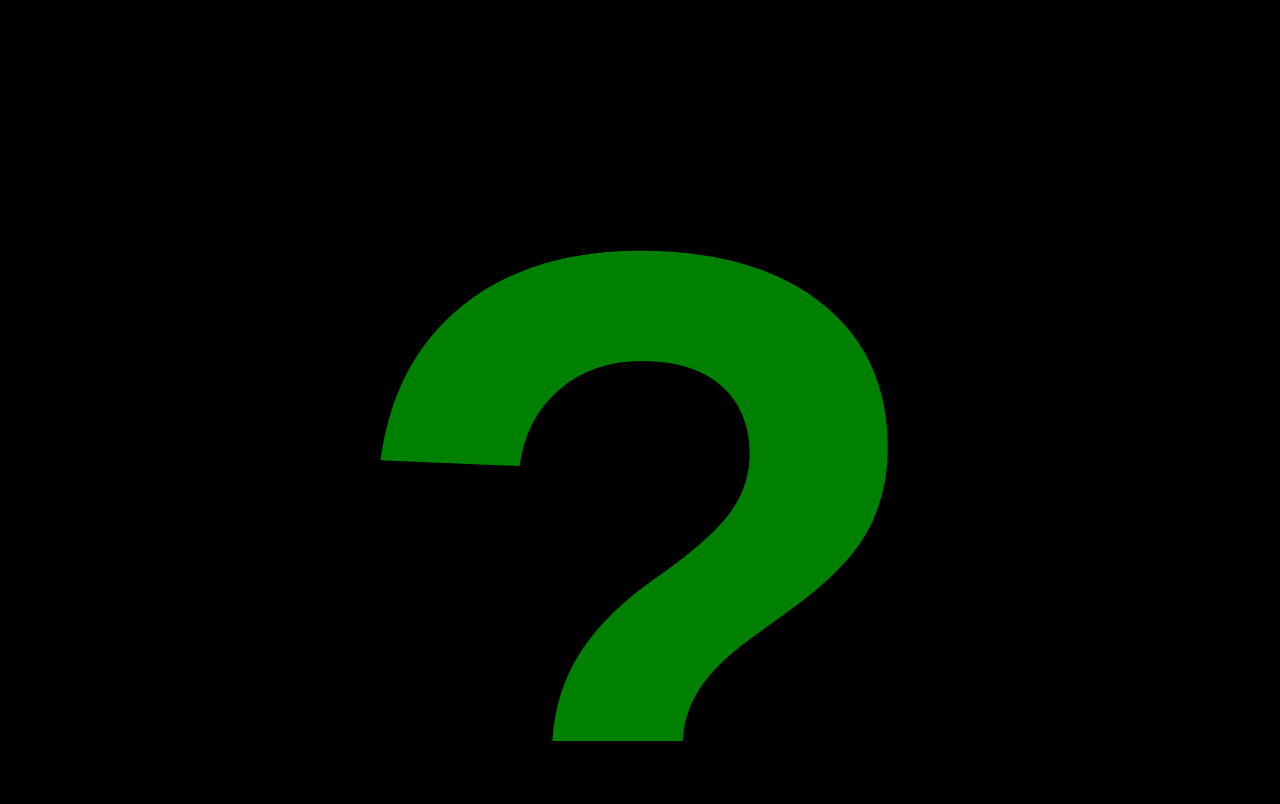
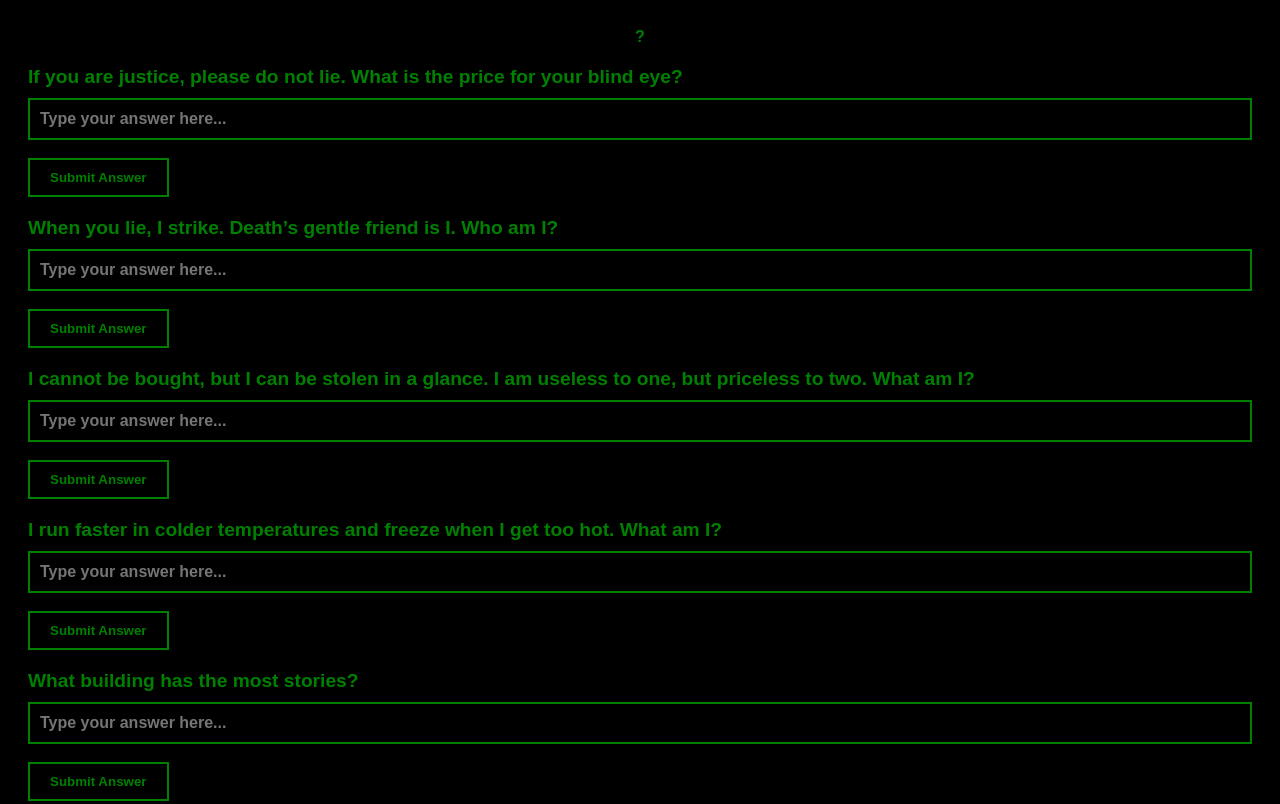
Before and after one commit to charlie2k5/charlie2k5.github.io, a plain HTML site: page index.html in a window 1280 px wide. Shown: the top 804 px of the page. Drawn offline with Linux system fonts and the light colour scheme.

Commit message:
Update styles.css

```diff
--- a/styles.css
+++ b/styles.css
@@ -8,7 +8,7 @@ body {
 
 p {
     font-family: "Arial";
-    font-size: 1000px;
+    font-size: "100px";
     color: green;
     text-align: center;
 }
```
